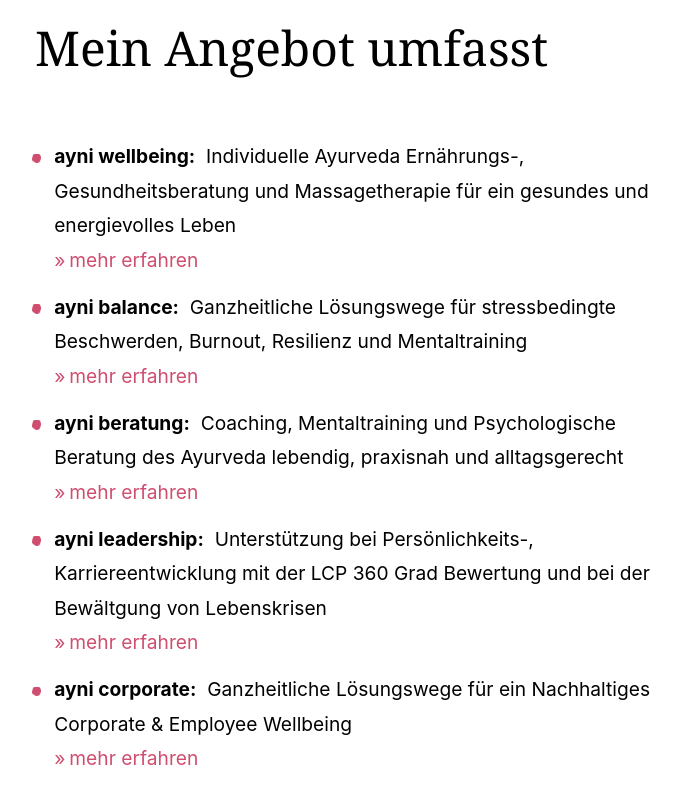
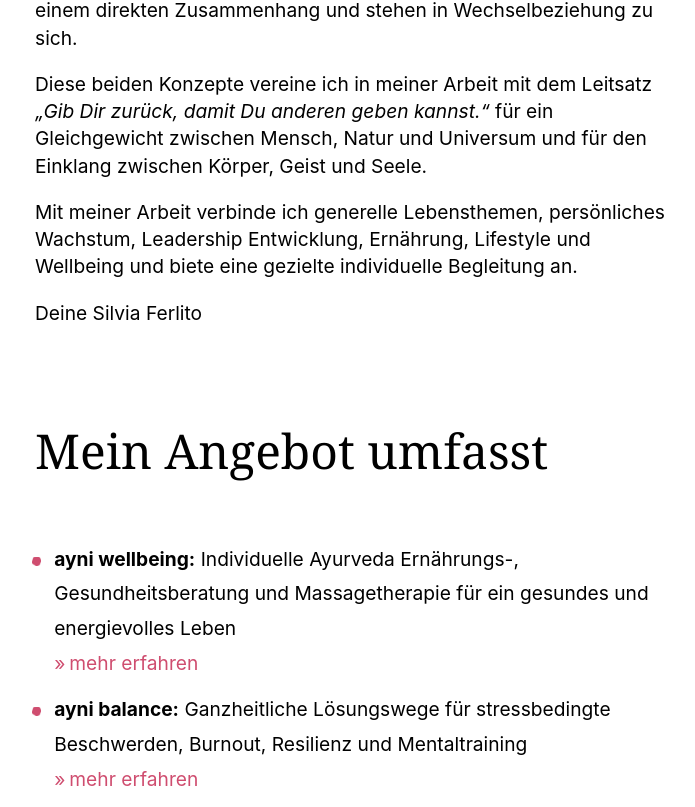
Before and after one commit to ddresch/ayni.ch, a Next.js app: page / in a window 1280 px wide. Shown: the part 1553-2360 px from the top of the page, without its empty margins (285-980 px from the left). Built offline with nearby package versions, Linux system fonts and the light colour scheme.

Commit message:
Add startpage to CMS

```diff
--- /dev/null
+++ b/content/allgemein/startseite.md
@@ -0,0 +1,58 @@
+---
+title: Silvia Ferlito
+subtitle: ayurveda, beratung & coaching
+seoTitle: Testimonials ehrliche Stimmen über ayni in Basel
+seoDescription: Erfahren Sie mehr über Ayurveda, das Wissen vom Leben, bei ayni
+  in Basel. Entdecken Sie die Grundlagen der 3 Doshas - Vata, Pitta, Kapha - und
+  die Gunas für mentale Balance. Ziel des Ayurveda ist Svastha, das Verweilen im
+  Selbst, durch die richtige Balance von Körper, Geist und Seele.
+seoKeywords: Ayurveda, Doshas, Vata, Pitta, Kapha, Gunas, Tamas, Rajas, Sattva,
+  Lebensphilosophie, Gesundheit
+publishedAt: 2023-02-01T14:00:32.566Z
+description: >-
+  Willkommen bei ayni - Praxis für Ayurveda Ernährungs- und Massagetherapie, Beratung und Coaching in Basel.
+
+  ![Portrait Silvia Ferlito](images/portrait-wall.png)
+
+  Das Wort ayni kommt aus den Anden und bedeutet auf Quechua Schenken. Damit wird die gegenseitige Hilfe der Mitglieder einer Gemeinschaft beschrieben. Ayni bezeichnet somit die Gegenseitigkeit und Wechselbeziehung zwischen dem Innen und Aussen, dem Nehmen und Geben.
+
+
+  > Gib Dir zurück damit Du anderen geben kannst.
+
+
+  Durch dieses universelle Gesetz von Gleichgewicht im Universum, dem ständigen Austausch zwischen Mensch, Natur und Universum auch auf energetischer Ebene ist das eine im Anderen vorhanden.
+
+
+  So verhält sich es auch im Ayurveda. Das Universum als Makrokosmos und der Mensch als Mikrokosmos widerspiegeln sich in einem direkten Zusammenhang und stehen in Wechselbeziehung zu sich.
+
+
+  Diese beiden Konzepte vereine ich in meiner Arbeit mit dem Leitsatz *„Gib Dir zurück, damit Du anderen geben kannst.“* für ein Gleichgewicht zwischen Mensch, Natur und Universum und für den Einklang zwischen Körper, Geist und Seele.
+
+
+  Mit meiner Arbeit verbinde ich generelle Lebensthemen, persönliches Wachstum, Leadership Entwicklung, Ernährung, Lifestyle und Wellbeing und biete eine gezielte individuelle Begleitung an.
+
+
+  Deine Silvia Ferlito
+offers:
+  - title: ayni wellbeing
+    description: >-
+      Individuelle Ayurveda Ernährungs-, Gesundheitsberatung und Massagetherapie für ein gesundes und energievolles Leben
+    link: angebot/wellbeing
+  - title: ayni balance
+    description: >-
+      Ganzheitliche Lösungswege für stressbedingte Beschwerden, Burnout, Resilienz und Mentaltraining
+    link: angebot/balance
+  - title: ayni beratung
+    description: >-
+      Coaching, Mentaltraining und Psychologische Beratung des Ayurveda lebendig, praxisnah und alltagsgerecht
+    link: angebot/beratung
+  - title: ayni leadership
+    description: >-
+      Unterstützung bei Persönlichkeits-, Karriereentwicklung mit der LCP 360 Grad Bewertung und bei der Bewältgung von Lebenskrisen
+    link: angebot/leadership
+  - title: ayni corporate
+    description: >-
+      Ganzheitliche Lösungswege für ein Nachhaltiges Corporate & Employee Wellbeing
+    link: angebot/corporate
+
+---
--- a/pages/index.jsx
+++ b/pages/index.jsx
@@ -1,12 +1,17 @@
+import * as React from 'react'
+import Head from 'next/head'
+import fs from 'fs'
+import matter from 'gray-matter'
+import yaml from 'js-yaml'
+import Markdown from 'react-markdown'
 import Link from 'next/link'
-import * as React from 'react'
+// Custom
 import ContactForm from '../components/ContactForm'
 import { ContentContainer } from '../components/ContentContainer'
 import { Headline } from '../components/Headline'
 import Layout from '../components/Layout'
-import { Quote } from '../components/Quote'
 
-export default function LandingPage(props) {
+export default function LandingPage({frontmatter, markdown}) {
     React.useEffect(() => {
         // This will run only once when the app component is mounted
         if (window.netlifyIdentity) {
@@ -20,64 +25,35 @@
         }
     }, [])
 
-  return (
+    return (<>
+        <Head>
+            <title>{frontmatter.seoTitle}</title>
+            <meta name="description" content={frontmatter.seoDescription} />
+            <meta name="keywords" content={frontmatter.seoKeywords} />
+        </Head>
         <Layout>
             <div className='main-container'>
                 <div className='spacer-top'></div>
-            <Headline line1="Silvia Ferlito" line2="ayurveda, beratung &amp; coaching" sublevel={false} />
-            <p>
-                Willkommen bei ayni - Praxis für Ayurveda Ernährungs- und Massagetherapie, Beratung und Coaching in Basel.
-            </p>
-            <p>
-                <img src="portrait-wall.png" className='content-img-right' alt="Portrait Silvia Ferlito" />
-                Das Wort ayni kommt aus den Anden und bedeutet auf Quechua Schenken. Damit wird die gegenseitige Hilfe der Mitglieder einer Gemeinschaft beschrieben. Ayni bezeichnet somit die Gegenseitigkeit und Wechselbeziehung zwischen dem Innen und Aussen, dem Nehmen und Geben.
-            </p>
-            <Quote text="Gib Dir zurück damit Du anderen geben kannst."/>
-            <p>
-                Durch dieses universelle Gesetz von Gleichgewicht im Universum, dem ständigen Austausch zwischen Mensch, Natur und Universum auch auf energetischer Ebene ist das eine im Anderen vorhanden.
-            </p>
-            <p>
-                So verhält sich es auch im Ayurveda. Das Universum als Makrokosmos und der Mensch als Mikrokosmos widerspiegeln sich in einem direkten Zusammenhang und stehen in Wechselbeziehung zu sich.
-            </p>
-            <p>
-                Diese beiden Konzepte vereine ich in meiner Arbeit mit dem Leitsatz <i>„Gib Dir zurück, damit Du anderen geben kannst.“</i> für ein Gleichgewicht zwischen Mensch, Natur und Universum und für den Einklang zwischen Körper, Geist und Seele.
-            </p>
-            <p>
-                Mit meiner Arbeit verbinde ich generelle Lebensthemen, persönliches Wachstum, Leadership Entwicklung, Ernährung, Lifestyle und Wellbeing und biete eine gezielte individuelle Begleitung an.
-            </p>
-            <p>
-                Deine Silvia Ferlito
-            </p>
-
+                <Headline
+                    line1={frontmatter.title}
+                    line2={frontmatter.subtitle}
+                    sublevel={false}
+                />
+                <Markdown>
+                    {frontmatter.description}
+                </Markdown>
                 <div className='spacer-md'></div>
                 <Headline line1="Mein Angebot umfasst" line2="" />
                 <ul>
-                <li>
-                    <b>ayni wellbeing:</b>&nbsp;
-                    Individuelle Ayurveda Ernährungs-, Gesundheitsberatung und Massagetherapie für ein gesundes und energievolles Leben
-                    <Link href="angebot/wellbeing" className='more-link'>mehr erfahren</Link>
+                    {frontmatter.offers.map((item, index) => (
+                        <li key={index}>
+                            <b>{item.title}:</b>&nbsp;
+                            {item.description}
+                            <Link href={item.link} className='more-link'>mehr erfahren</Link>
                         </li>
-                <li>
-                    <b>ayni balance:</b>&nbsp;
-                    Ganzheitliche Lösungswege für stressbedingte Beschwerden, Burnout, Resilienz und Mentaltraining
-                    <Link href="angebot/balance" className='more-link'>mehr erfahren</Link>
-                </li>
-                <li>
-                    <b>ayni beratung:</b>&nbsp;
-                    Coaching, Mentaltraining und Psychologische Beratung des Ayurveda lebendig, praxisnah und alltagsgerecht
-                    <Link href="angebot/beratung" className='more-link'>mehr erfahren</Link>
-                </li>
-                <li>
-                    <b>ayni leadership:</b>&nbsp;
-                    Unterstützung bei Persönlichkeits-, Karriereentwicklung mit der LCP 360 Grad Bewertung und bei der Bewältgung von Lebenskrisen
-                    <Link href="angebot/leadership" className='more-link'>mehr erfahren</Link>
-                </li>
-                <li>
-                    <b>ayni corporate:</b>&nbsp;
-                    Ganzheitliche Lösungswege für ein Nachhaltiges Corporate &amp; Employee Wellbeing
-                    <Link href="angebot/corporate" className='more-link'>mehr erfahren</Link>
-                </li>
+                    ))}
                 </ul>
+                <div className='spacer-md'></div>
             </div>
 
             <ContentContainer primaryColor={'#faedcd'}>
@@ -87,5 +63,20 @@
             </ContentContainer>
             <div className='spacer-top'></div>
         </Layout>
-  )
+    </>)
 }
+
+export async function getStaticProps() {
+    const fileContent = matter(fs.readFileSync(`./content/allgemein/startseite.md`, 'utf8'), {
+      engines: {yaml: (s) => yaml.load(s, { schema: yaml.JSON_SCHEMA })}
+    })
+    let frontmatter = fileContent.data
+    const markdown = fileContent.content
+
+    return {
+      props: {
+        frontmatter,
+        markdown
+      }
+    }
+}
```
Also changed, not shown: public/admin/config.yml (+30 -13 lines), public/images/portrait-wall.png (added). Lines whose indentation alone changed are shown as unchanged.
